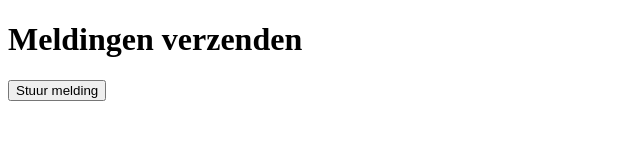
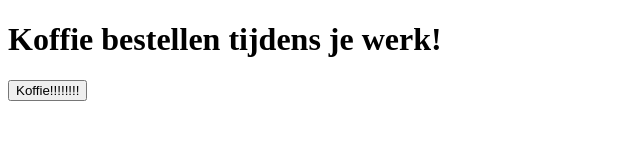
Before and after one commit to Spatiegang/Koffie, a plain HTML site: page Index.html in a window 1280 px wide. Shown: the whole page, without its empty margins (0-640 px from the left). Drawn offline with Linux system fonts and the light colour scheme.

Commit message:
Update Index.html

```diff
--- a/Index.html
+++ b/Index.html
@@ -8,8 +8,8 @@
     <script src="https://www.gstatic.com/firebasejs/9.0.0/firebase-messaging.js"></script>
 </head>
 <body>
-    <h1>Meldingen verzenden</h1>
-    <button id="notifyButton">Stuur melding</button>
+    <h1>Koffie bestellen tijdens je werk!</h1>
+    <button id="notifyButton">Koffie!!!!!!!!</button>
 
     <script>
         // Firebase-configuratie
```
